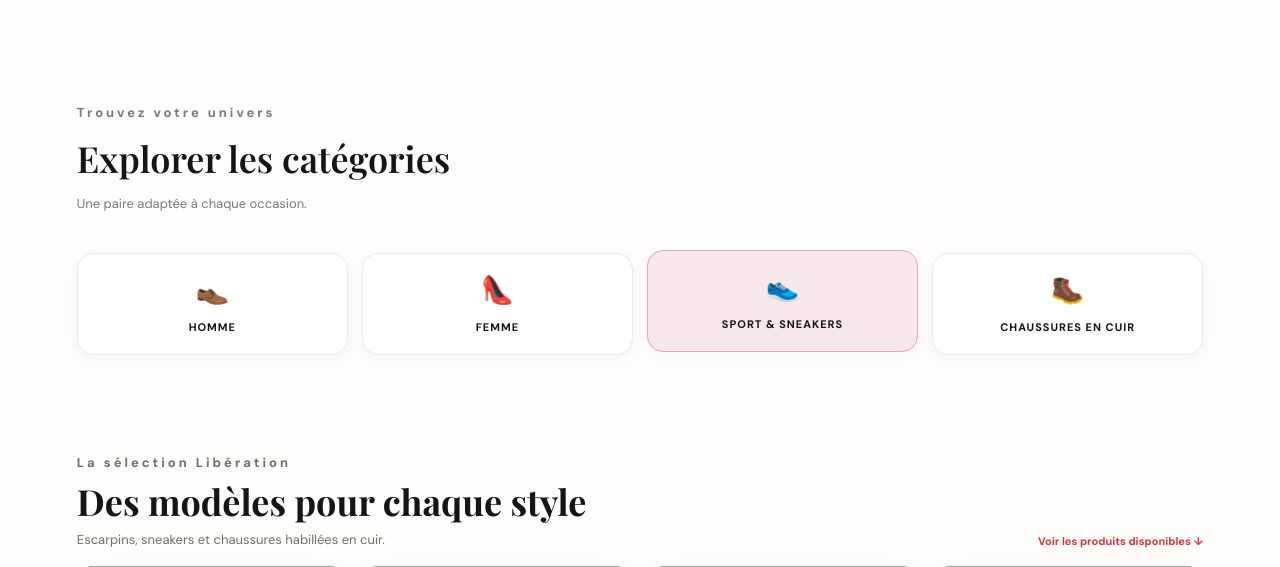
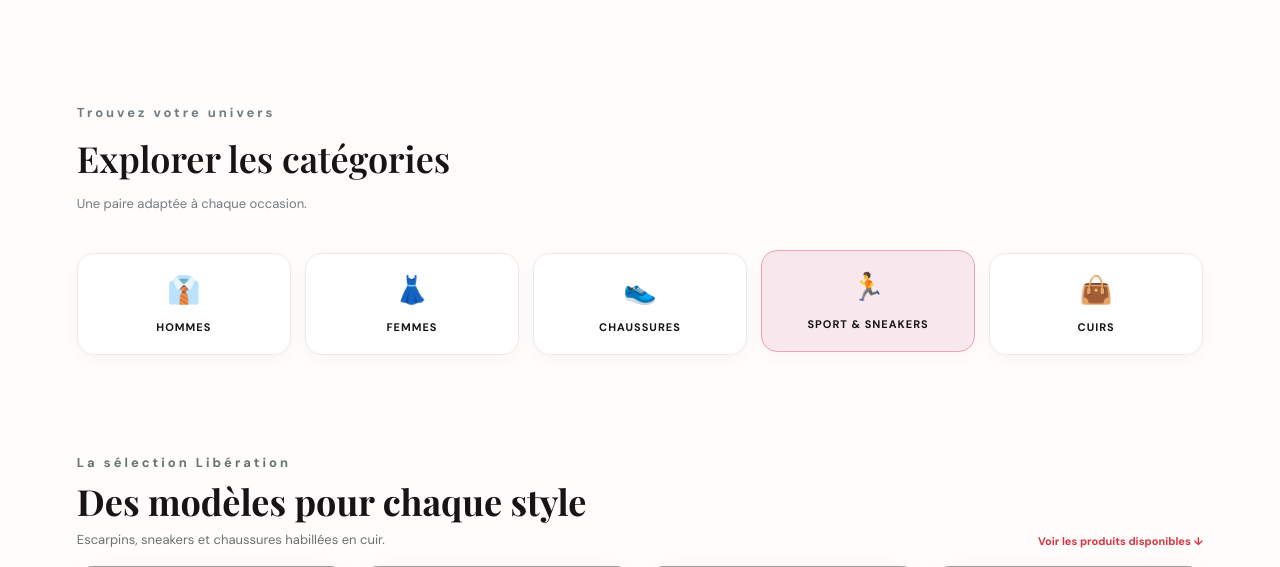
Before and after one commit to davidntk/BOUTIQUE-LIBERATION, a Flask app: page /?category=Sport in a window 1280 px wide. Shown: the part 892-1459 px from the top of the page. Run offline with Flask 3, Linux system fonts and the light colour scheme; data that the repository does not hold is empty; some web fonts are replaced; grey boxes are pictures that could not be loaded.

Commit message:
Add clothing and footwear category filters to storefront

```diff
--- a/templates/index.html
+++ b/templates/index.html
@@ -13,7 +13,7 @@
 .store-hero .button{margin-top:14px;background:var(--bl-lime);color:var(--bl-green);text-decoration:none}
 .store-hero-photo{min-height:390px;background:linear-gradient(90deg,var(--bl-green) 0%,transparent 35%),url('https://images.unsplash.com/photo-1542291026-7eec264c27ff?auto=format&fit=crop&w=1200&q=90') center/cover}
 .store-stamp{position:absolute;right:28px;top:24px;width:88px;height:88px;border-radius:50%;background:var(--bl-lime);color:var(--bl-green);display:grid;place-content:center;text-align:center;font-size:10px;font-weight:800;line-height:1.5;transform:rotate(9deg)}
-.category-cards{display:grid;grid-template-columns:repeat(4,1fr);gap:14px;margin:24px 0 34px}
+.category-cards{display:grid;grid-template-columns:repeat(5,minmax(0,1fr));gap:14px;margin:24px 0 34px}
 .category-card{background:#fff;border:1px solid var(--bl-line);padding:18px;text-align:center;transition:.2s}
 .category-card:hover,.category-card.active{background:#edf2e4;border-color:#a8bd91;transform:translateY(-3px)}
 .category-card span{display:block;font-size:26px;margin-bottom:8px}
@@ -41,7 +41,7 @@
 .store-promo p{font-size:12px;color:#d1d8d2}
 .store-promo .button{background:var(--bl-lime);color:var(--bl-green);white-space:nowrap}
 @media(max-width:950px){.product-grid{grid-template-columns:repeat(2,minmax(0,1fr))}.store-hero-panel{min-height:340px}.store-hero-photo{min-height:340px}}
-@media(max-width:650px){.store-hero{padding:0 14px;margin-top:14px}.store-hero-panel{display:block;min-height:0}.store-hero-copy{padding:38px 25px 20px}.store-hero h1{font-size:43px}.store-hero-photo{min-height:210px;background-position:center}.store-stamp{width:68px;height:68px;right:18px;top:18px;font-size:8px}.section{padding:38px 15px}.category-cards{grid-template-columns:repeat(2,1fr);gap:9px}.category-card{padding:14px 8px}.category-card strong{font-size:10px}.product-grid{gap:10px}.product-image{height:165px}.product-info{padding:11px}.product-info h3{font-size:12px}.product-info strong{font-size:12px}.product-bottom{padding:9px 11px;display:block}.product-bottom details{margin-top:8px}.buy-form{padding:10px}.buy-fields{gap:7px}.store-promo{margin:35px 14px;padding:25px;display:block}.store-promo h2{font-size:25px}.store-promo .button{margin-top:10px}}
+@media(max-width:650px){.store-hero{padding:0 14px;margin-top:14px}.store-hero-panel{display:block;min-height:0}.store-hero-copy{padding:38px 25px 20px}.store-hero h1{font-size:43px}.store-hero-photo{min-height:210px;background-position:center}.store-stamp{width:68px;height:68px;right:18px;top:18px;font-size:8px}.section{padding:38px 15px}.category-cards{grid-template-columns:repeat(3,1fr);gap:9px}.category-card{padding:14px 8px}.category-card strong{font-size:10px}.product-grid{gap:10px}.product-image{height:165px}.product-info{padding:11px}.product-info h3{font-size:12px}.product-info strong{font-size:12px}.product-bottom{padding:9px 11px;display:block}.product-bottom details{margin-top:8px}.buy-form{padding:10px}.buy-fields{gap:7px}.store-promo{margin:35px 14px;padding:25px;display:block}.store-promo h2{font-size:25px}.store-promo .button{margin-top:10px}}
 
 .style-selection{max-width:1320px;margin:0 auto;padding:10px 6% 48px}
 .style-selection-head{display:flex;justify-content:space-between;align-items:end;gap:18px;margin-bottom:18px}
@@ -190,10 +190,11 @@ body{background:var(--bl-paper);color:var(--bl-green)}
 <section class="section">
  <div class="section-heading"><div><p class="eyebrow">Trouvez votre univers</p><h2>Explorer les catégories</h2><p>Une paire adaptée à chaque occasion.</p></div></div>
  <div class="category-cards">
-  <a class="category-card {% if category=='Homme' %}active{% endif %}" href="{{ url_for('index',category='Homme') }}"><span>👞</span><strong>HOMME</strong></a>
-  <a class="category-card {% if category=='Femme' %}active{% endif %}" href="{{ url_for('index',category='Femme') }}"><span>👠</span><strong>FEMME</strong></a>
-  <a class="category-card {% if category=='Sport' %}active{% endif %}" href="{{ url_for('index',category='Sport') }}"><span>👟</span><strong>SPORT & SNEAKERS</strong></a>
-  <a class="category-card {% if category=='Cuir' %}active{% endif %}" href="{{ url_for('index',category='Cuir') }}"><span>🥾</span><strong>CHAUSSURES EN CUIR</strong></a>
+  <a class="category-card {% if category=='Homme' %}active{% endif %}" href="{{ url_for('index',category='Homme') }}"><span>👔</span><strong>HOMMES</strong></a>
+  <a class="category-card {% if category=='Femme' %}active{% endif %}" href="{{ url_for('index',category='Femme') }}"><span>👗</span><strong>FEMMES</strong></a>
+  <a class="category-card {% if category=='Chaussures' %}active{% endif %}" href="{{ url_for('index',category='Chaussures') }}"><span>👟</span><strong>CHAUSSURES</strong></a>
+  <a class="category-card {% if category=='Sport' %}active{% endif %}" href="{{ url_for('index',category='Sport') }}"><span>🏃</span><strong>SPORT & SNEAKERS</strong></a>
+  <a class="category-card {% if category=='Cuir' %}active{% endif %}" href="{{ url_for('index',category='Cuir') }}"><span>👜</span><strong>CUIRS</strong></a>
  </div>
 </section>
 
@@ -250,7 +251,7 @@ body{background:var(--bl-paper);color:var(--bl-green)}
  </div>
  <div class="chips">
   <a class="{% if not category %}active{% endif %}" href="{{ url_for('index',q=q) }}">Tout voir</a>
-  {% for cat in ['Homme','Femme','Sport','Cuir'] %}
+  {% for cat in ['Homme','Femme','Chaussures','Sport','Cuir'] %}
    <a class="{% if category==cat %}active{% endif %}" href="{{ url_for('index',category=cat,q=q) }}">{{ cat }}</a>
   {% endfor %}
  </div>
@@ -272,7 +273,7 @@ body{background:var(--bl-paper);color:var(--bl-green)}
    {% if p.total_stock > 0 %}
    <form class="buy-form" method="post" action="{{ url_for('buy_product', product_id=p.id) }}">
     <h4>Commander cette paire</h4>
-    <label>Pointure<select name="size" required>{% for s in sizes.get(p.id,[]) if s.quantity > 0 %}<option value="{{ s.size }}">{{ s.size }} ({{ s.quantity }} disponible(s))</option>{% endfor %}</select></label>
+    <label>Taille / pointure<select name="size" required>{% for s in sizes.get(p.id,[]) if s.quantity > 0 %}<option value="{{ s.size }}">{{ s.size }} ({{ s.quantity }} disponible(s))</option>{% endfor %}</select></label>
     <div class="buy-fields">
      <label>Quantité<input type="number" name="quantity" min="1" max="{{ p.total_stock }}" value="1" required></label>
      <label>Votre nom<input name="customer_name" placeholder="Nom du client"></label>
```
